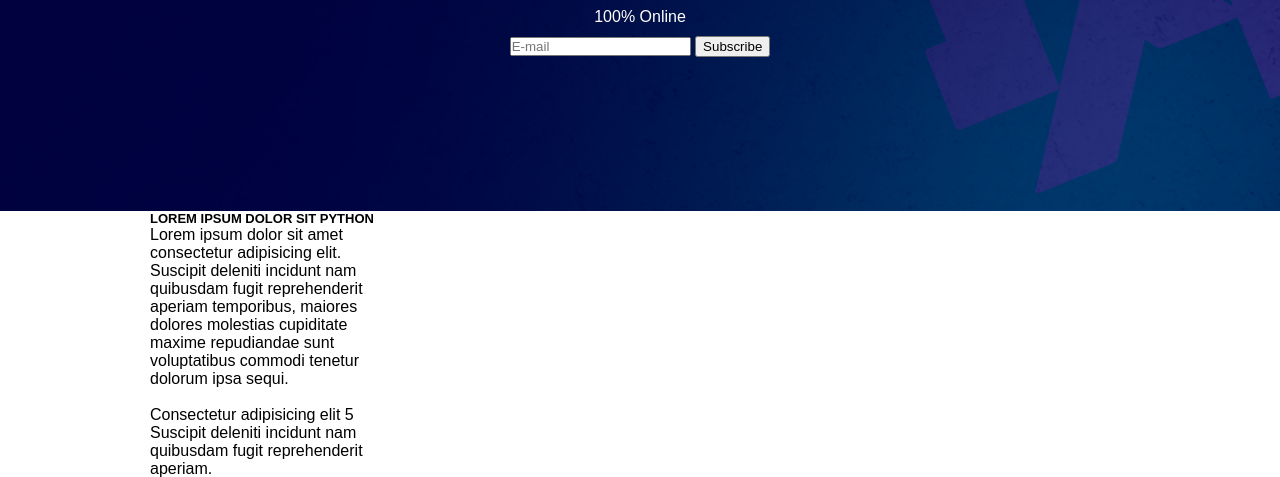
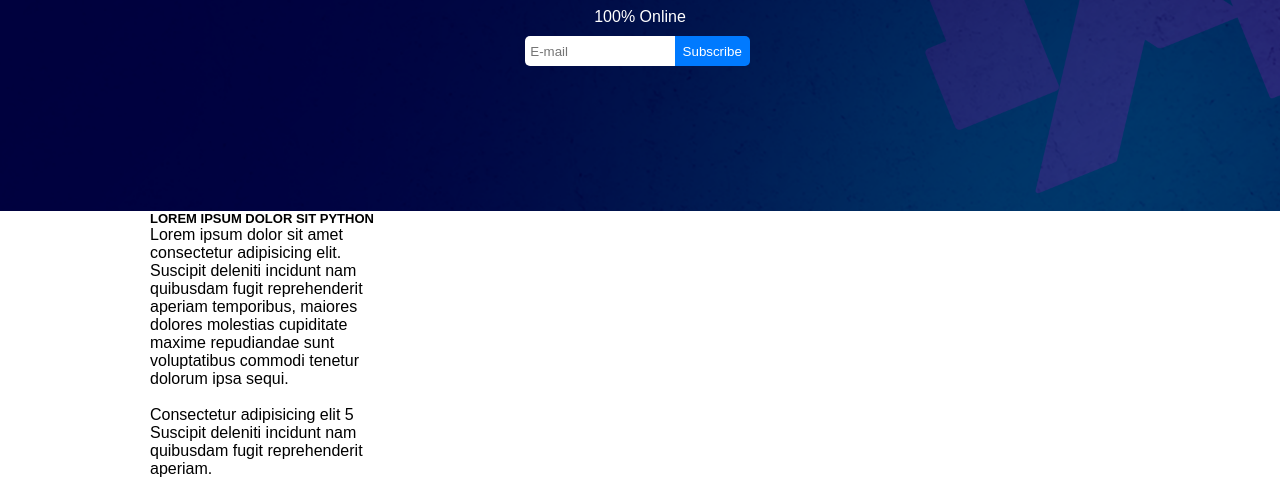
Before and after one commit to Kenzie-Academy-Brasil-Developers/estilizando-pagina-landing-page-kenzie-academy-sprint-3-rodrigocezzar, a plain HTML site: page index.html in a window 1280 px wide. Shown: the part 189-666 px from the top of the page. Drawn offline with Linux system fonts and the light colour scheme.

Commit message:
desenv header

```diff
--- a/assets/css/style.css
+++ b/assets/css/style.css
@@ -135,6 +135,32 @@ div.large-container{
     color: #fff;
     padding: 10px;
 }
+.secaoDestaque input{
+
+    position: relative;
+    display: inline-block;
+    padding: 5px;
+    box-sizing: border-box;
+    transition: .5s;
+}
+.secaoDestaque input[type="email"]{
+    background-color: #fff;
+    width: 150px;
+    height: 30px;
+    border: none;
+    border-radius: 5px 0 0 5px;
+}
+.secaoDestaque button{
+    border-radius: 0 5px 5px 0;
+    height: 30px;
+    width: 75px;
+    border: none;
+    background-color: #007aff;
+    cursor: pointer;
+    color: #fff;
+    position: relative;
+    left: -5px;
+}
 .flex  {
     display: flex;
     flex-direction: column;
```
